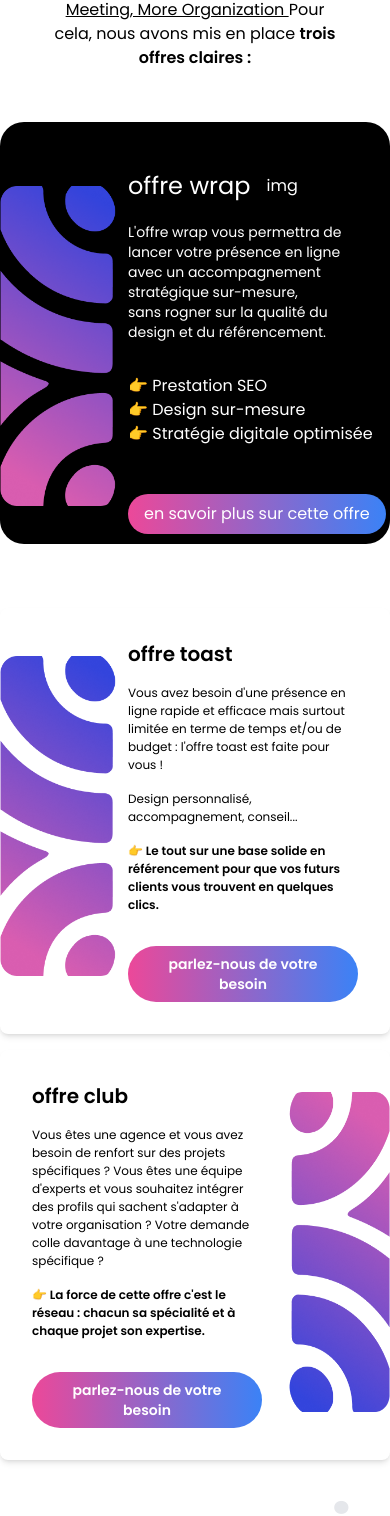
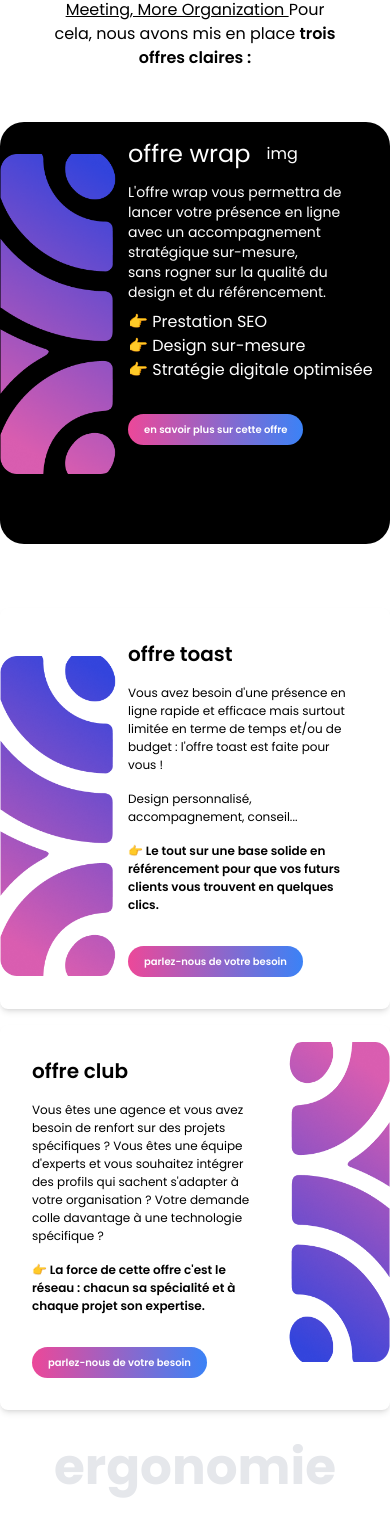
Before and after one commit to marvelchenko/hedyagency, a React (Create React App) app: page / in a window 390 px wide. Shown: the part 1000-2516 px from the top of the page. Built offline with nearby package versions, Linux system fonts and the light colour scheme.

Commit message:
OfficeWrap.js

```diff
--- a/src/components/OfficeWrap.js
+++ b/src/components/OfficeWrap.js
@@ -4,32 +4,32 @@ import sidebg2 from "../assets/sidebg1.png";
 const OfficeWrap = () => {
   return (
     <>
-      <div className="w-full relative h-[160vh] text-white  ">
+      <div className="w-full relative flex flex-wrap text-white  ">
         <div className="flex justify-center">
           <div className="w-full md:w-[80vw] h-[50vh]  rounded-3xl bg-black">
-            <div className="absolute md:top-0 top-[4rem] md:left-[6rem]">
+            <div className="absolute md:top-0 top-[2rem] md:left-[6rem]">
               <img src={sidebg2} alt="" className="h-[20rem] md:h-[19.12rem]" />
             </div>
             <div className="w-full flex md:items-center md:justify-center p-4">
-              <div className="md:w-[50rem] w-full pt-8 md:p-4 md:ml-10 ml-[7rem] ">
-                <div className="flex gap-4 items-center mb-5 md:mb-4">
+              <div className="md:w-[50rem] w-full pt- md:p-4 md:ml-10 ml-[7rem] ">
+                <div className="flex gap-4 items-center mb-3 md:mb-4">
                   <h3 className="text-2xl">offre wrap</h3>
                   <p>img</p>
                 </div>
-                <p className="text-balance text-sm mb-8">
+                <p className="text-balance text-sm mb-2">
                   L'offre wrap vous permettra de lancer votre présence en ligne
                   avec un accompagnement stratégique sur-mesure, sans rogner sur
                   la qualité du design et du référencement.
                 </p>
 
-                <div className="md:flex md:items-center mb-8 md:gap-3">
+                <div className="md:flex md:items-center mb-4 md:gap-3">
                   <p>👉 Prestation SEO</p>
                   <p>👉 Design sur-mesure</p>
                   <p>👉 Stratégie digitale optimisée</p>
                 </div>
               </div>
             </div>
-            <button className="ml-[8rem] md:ml-[9rem] bg-gradient-to-r from-pink-500 to-blue-500 px-4 py-2 rounded-full">
+            <button className="text-[10px] font-semibold ml-[8rem] md:ml-[9rem] bg-gradient-to-r from-pink-500 to-blue-500 px-4 py-2 rounded-full">
               en savoir plus sur cette offre
             </button>
           </div>
@@ -55,7 +55,7 @@ const OfficeWrap = () => {
               👉 Le tout sur une base solide en référencement pour que vos
               futurs clients vous trouvent en quelques clics.
             </p>
-            <button className="text-sm font-semibold text-white bg-gradient-to-r from-pink-500 to-blue-500 px-4 py-2 rounded-full">
+            <button className="text-[10px] font-semibold text-white bg-gradient-to-r from-pink-500 to-blue-500 px-4 py-2 rounded-full">
               parlez-nous de votre besoin
             </button>
           </div>
@@ -72,13 +72,13 @@ const OfficeWrap = () => {
               👉 La force de cette offre c'est le réseau : chacun sa spécialité
               et à chaque projet son expertise.
             </p>
-            <button className="text-sm font-semibold text-white bg-gradient-to-r from-pink-500 to-blue-500 px-4 py-2 rounded-full">
+            <button className="text-[10px] font-semibold  text-white bg-gradient-to-r from-pink-500 to-blue-500 px-4 py-2 rounded-full">
               parlez-nous de votre besoin
             </button>
           </div>
         </div>
         <div className="text-center w-full md:pt-0 pt-5" >
-          <h1 className="text-gray-200 text-[70px] md:text-[175px] font-bold">ergonomie</h1>
+          <h1 className="text-gray-200 text-[50px] md:text-[175px] font-bold">ergonomie</h1>
         </div>
       </div>
     </>
```
